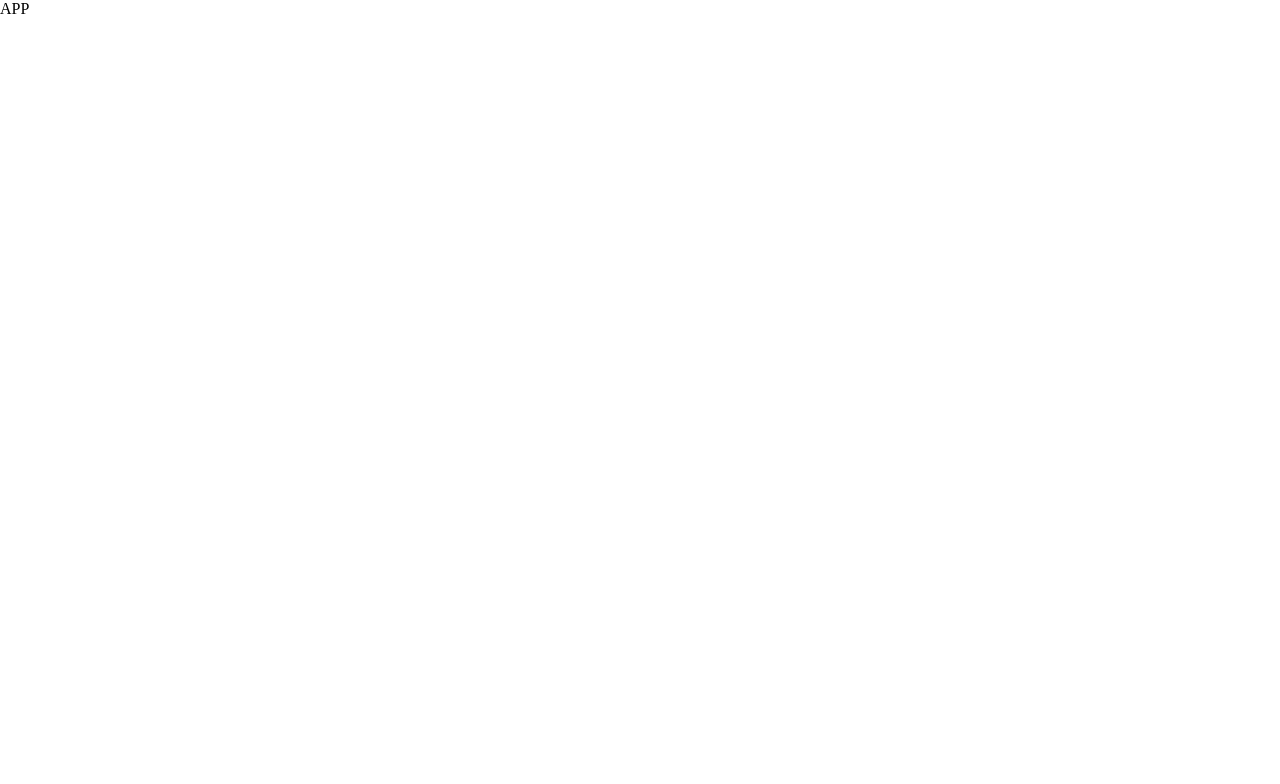
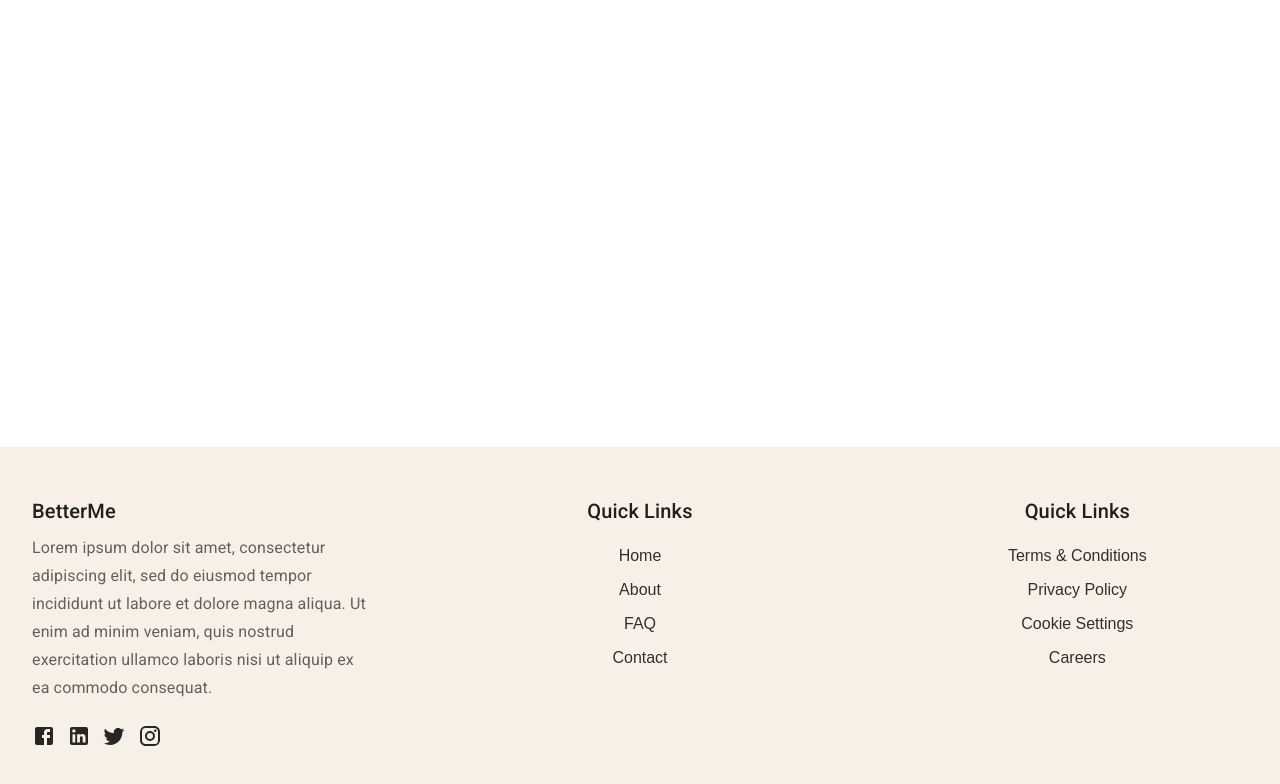
Before and after one commit to Mahikagarg09/mental-health-app, a React (Create React App) app: page / in a window 1280 px wide. Shown: the top 784 px of the page. Built offline with nearby package versions, Linux system fonts and the light colour scheme.

Commit message:
footer section

```diff
--- a/package.json
+++ b/package.json
@@ -3,8 +3,12 @@
   "version": "0.1.0",
   "private": true,
   "dependencies": {
+    "@emotion/react": "^11.10.6",
+    "@emotion/styled": "^11.10.6",
+    "@mui/icons-material": "^5.11.11",
     "@mui/material": "^5.11.13",
     "@mui/styled-engine-sc": "^5.11.11",
+    "@mui/styles": "^5.11.13",
     "@testing-library/jest-dom": "^5.16.5",
     "@testing-library/react": "^13.4.0",
     "@testing-library/user-event": "^13.5.0",
--- a/src/App.js
+++ b/src/App.js
@@ -1,7 +1,10 @@
+import Footer from "./components/footer/Footer";
+
 function App() {
   return (
     <>
-    APP</>
+    <Footer/>
+    </>
   );
 }
 
--- a/src/components/footer/Footer.js
+++ b/src/components/footer/Footer.js
@@ -1,7 +1,57 @@
 import React from 'react'
+import useStyles from './StyleFooter.js';
+import Grid from '@mui/material/Grid';
+import { Container, Typography, Button } from '@mui/material';
+import FacebookIcon from '@mui/icons-material/Facebook';
+import LinkedInIcon from '@mui/icons-material/LinkedIn';
+import TwitterIcon from '@mui/icons-material/Twitter';
+import InstagramIcon from '@mui/icons-material/Instagram';
+
 
 export default function Footer() {
+
+  const classes = useStyles();
+
   return (
-    <div>Footer</div>
+    <div>
+      <div className={classes.container}>
+        <Grid container spacing={12}>
+          <Grid item xs={12} md={12} lg={4}>
+            <Typography variant="h6" color="textPrimary" gutterBottom className={classes.footerHeader}>
+              BetterMe
+            </Typography>
+            <Typography variant="subtitle1" color="textSecondary" gutterBottom>
+              Lorem ipsum dolor sit amet, consectetur adipiscing elit, sed do eiusmod tempor incididunt ut labore et dolore magna aliqua. Ut enim ad minim veniam, quis nostrud exercitation ullamco laboris nisi ut aliquip ex ea commodo consequat.
+            </Typography>
+            <FacebookIcon className={classes.footerIcon}/>
+            <LinkedInIcon className={classes.footerIcon}/>
+            <TwitterIcon className={classes.footerIcon}/>
+            <InstagramIcon className={classes.footerIcon}/>
+          </Grid>
+          <Grid item xs={12} md={12} lg={4}>
+            <Typography variant="h6" color="textPrimary" gutterBottom className={classes.footerLinkHeader}>
+              Quick Links
+            </Typography>
+            <ul className={classes.footerLinkUL}>
+              <li className={classes.footerLinkLI}>Home</li>
+              <li className={classes.footerLinkLI}>About</li>
+              <li className={classes.footerLinkLI}>FAQ</li>
+              <li className={classes.footerLinkLI}>Contact</li>
+            </ul>
+          </Grid>
+          <Grid item xs={12} md={12} lg={4}>
+            <Typography variant="h6" color="textPrimary" gutterBottom className={classes.footerLinkHeader}>
+              Quick Links
+            </Typography>
+            <ul className={classes.footerLinkUL}>
+              <li className={classes.footerLinkLI}>Terms & Conditions</li>
+              <li className={classes.footerLinkLI}>Privacy Policy</li>
+              <li className={classes.footerLinkLI}>Cookie Settings</li>
+              <li className={classes.footerLinkLI}>Careers</li>
+            </ul>
+          </Grid>
+        </Grid>
+      </div>
+    </div >
   )
 }
--- /dev/null
+++ b/src/components/footer/StyleFooter.js
@@ -0,0 +1,53 @@
+import { makeStyles } from "@mui/styles";
+
+const useStyles = makeStyles((theme) => ({
+    container: {
+        backgroundColor: "#f7f0e6",
+        padding: "3rem 2rem",
+        position: "absolute",
+        bottom: "0",
+        width: "100%",
+        fontFamily: "Overpass,sans-serif",
+    },
+    footerHeader: {
+        fontSize: "1.5rem",
+        marginBottom: "1rem",
+        color: "#252625",
+    },
+    footerLinkHeader: {
+        textAlign: "center",
+        color: "#252625",
+        fontSize: "1.5rem",
+        marginBottom: "1rem",
+    },
+    footerLinkUL: {
+        textAlign: "center",
+        listStyle: "none",
+        padding: "0",
+        marginTop: "20px",
+        color: "#252625",
+        opacity: "0.8",
+    },
+    footerLinkLI: {
+        color: "#000",
+        fontSize: "1rem",
+        marginBottom: "1rem",
+        "&:hover": {
+            color: "#000",
+            textDecoration: "underline",
+        },
+        cursor: "pointer",
+    },
+    footerIcon: {
+        color: "#252625",
+        fontSize: "2rem",
+        marginRight: "0.7rem",
+        marginTop: "1rem",
+        "&:hover": {
+            color: "#000",
+            cursor: "pointer",
+        },
+    }
+}));
+
+export default useStyles;
```
Also changed, not shown: 1 other file (tests, documents, lock files or other folders).
